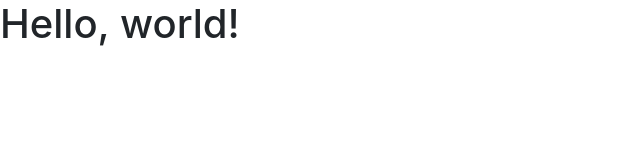
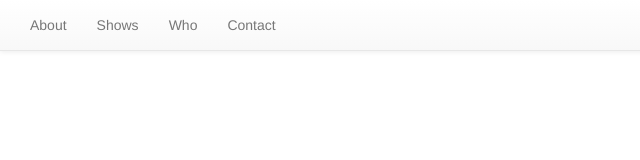
Before and after one commit to dangm24/madgaming, a plain HTML site: page index.html in a window 1280 px wide. Shown: the whole page, without its empty margins (0-640 px from the left). Drawn offline with nearby package versions, Linux system fonts and the light colour scheme.

Commit message:
Added navbar and main.css file

```diff
--- a/index.html
+++ b/index.html
@@ -5,10 +5,20 @@
     <meta http-equiv="X-UA-Compatible" content="IE=edge">
     <meta name="viewport" content="width=device-width, initial-scale=1">
     <!-- The above 3 meta tags *must* come first in the head; any other head content must come *after* these tags -->
-    <title>Bootstrap 101 Template</title>
+    <title>FogOfWar.tv</title>
 
+    <!-- CSS Link -->
+    <link type="text/css" rel="stylesheet" href="main.css" />
     <!-- Bootstrap -->
     <link href="css/bootstrap.min.css" rel="stylesheet">
+    <!-- Latest compiled and minified CSS -->
+    <link rel="stylesheet" href="https://maxcdn.bootstrapcdn.com/bootstrap/3.3.7/css/bootstrap.min.css" integrity="sha384-BVYiiSIFeK1dGmJRAkycuHAHRg32OmUcww7on3RYdg4Va+PmSTsz/K68vbdEjh4u" crossorigin="anonymous">
+
+<!-- Optional theme -->
+    <link rel="stylesheet" href="https://maxcdn.bootstrapcdn.com/bootstrap/3.3.7/css/bootstrap-theme.min.css" integrity="sha384-rHyoN1iRsVXV4nD0JutlnGaslCJuC7uwjduW9SVrLvRYooPp2bWYgmgJQIXwl/Sp" crossorigin="anonymous">
+
+<!-- Latest compiled and minified JavaScript -->
+    <script src="https://maxcdn.bootstrapcdn.com/bootstrap/3.3.7/js/bootstrap.min.js" integrity="sha384-Tc5IQib027qvyjSMfHjOMaLkfuWVxZxUPnCJA7l2mCWNIpG9mGCD8wGNIcPD7Txa" crossorigin="anonymous"></script>
 
     <!-- HTML5 shim and Respond.js for IE8 support of HTML5 elements and media queries -->
     <!-- WARNING: Respond.js doesn't work if you view the page via file:// -->
@@ -18,7 +28,18 @@
     <![endif]-->
   </head>
   <body>
-    <h1>Hello, world!</h1>
+    <div class = "container">
+      <nav class= "navbar navbar-default navbar-fixed-top">
+        <div class = "container-fluid">
+          <ul class="nav navbar-nav">
+            <li><a href="#">About</a></li>
+            <li><a href="#">Shows</a></li>
+            <li><a href="#">Who</a></li>
+            <li><a href="#">Contact</a></li>
+          </ul>
+        </div>
+      </nav>
+    </div>
 
     <!-- jQuery (necessary for Bootstrap's JavaScript plugins) -->
     <script src="https://ajax.googleapis.com/ajax/libs/jquery/1.12.4/jquery.min.js"></script>
--- /dev/null
+++ b/main.css
@@ -0,0 +1,3 @@
+.container {
+	width: 100%;
+}
```
